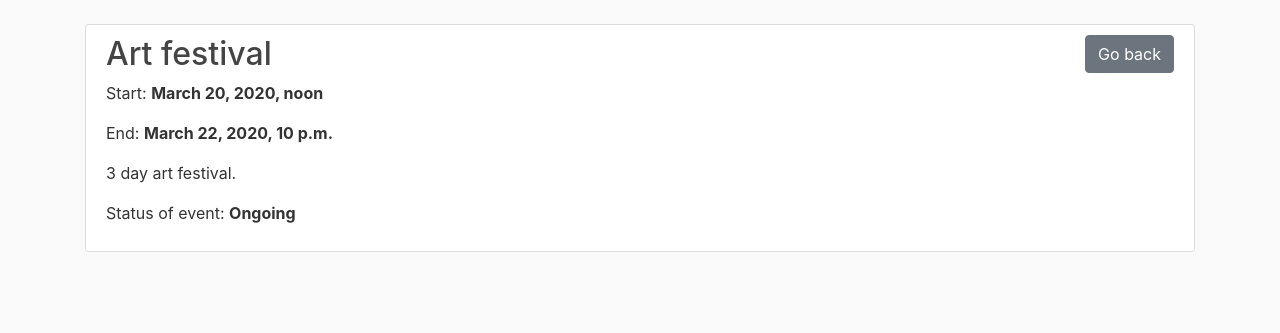
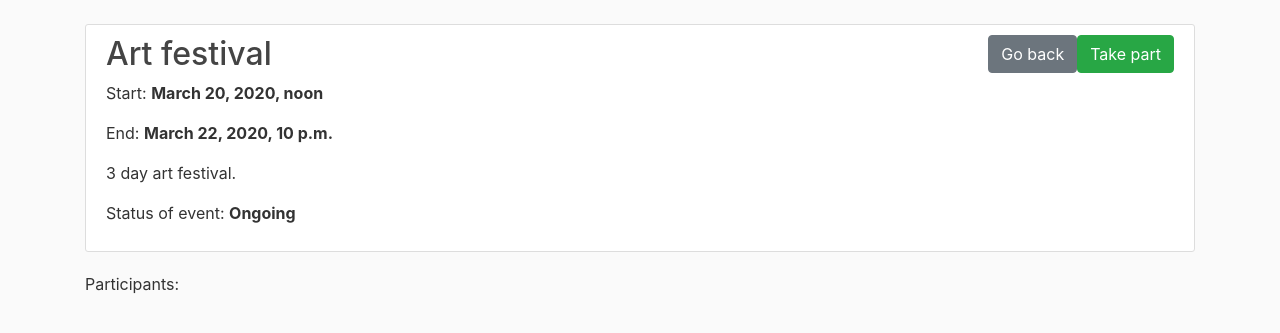
Before and after one commit to pzacha/event_calendar, a Django app: page /events/1/ in a window 1280 px wide. Shown: the part 56-389 px from the top of the page. Run offline with Django 3.2, Linux system fonts and the light colour scheme; a user stored in the database is signed in; data comes from the database, SQL or seed files in the repository; both versions use the stored data as it was after the commit; some libraries are stand-ins or nearby versions.

Commit message:
Added take_part and resign from event method.

```diff
--- a/event_calendar/events/models.py
+++ b/event_calendar/events/models.py
@@ -13,7 +13,7 @@ class Event(models.Model):
     start_date = models.DateTimeField()
     end_date = models.DateTimeField()
     desc = models.TextField("Event description", blank=True, max_length=1500)
-    participants = models.ManyToManyField(CustomUser, related_name="events")
+    participants = models.ManyToManyField(CustomUser, blank=True, related_name="events")
 
     def __str__(self):
         return self.name
@@ -30,6 +30,12 @@ class Event(models.Model):
         if self.start_date > self.end_date:
             raise ValidationError({"end_date": ("Event cannot end before it started.")})
 
+    def take_part(self, current_user):
+        self.participants.add(current_user)
+
+    def resign(self, current_user):
+        self.participants.remove(current_user)
+
     def get_event_url(self):
         url = reverse("events:Detail", args=[self.id,])
         return '<a href="%s">%s</a>' % (url, str(self.name))
--- a/event_calendar/events/templates/events/detail.html
+++ b/event_calendar/events/templates/events/detail.html
@@ -1,7 +1,6 @@
 {% extends 'base.html' %}
 {% block content %}
 <article class="media content-section">
-    <img class="rounded-circle article-img" src="{{ object.author.profile.image.url }}">
     <div class="media-body">
         <h2 class="article-title">{{ event.name }}</h2>
         <p class="article-content">Start: <strong>{{event.start_date}}</strong></p>
@@ -11,6 +10,22 @@
 
     </div>
     <a class="btn btn-secondary" href="{{request.META.HTTP_REFERER}}" role="button">Go back</a>
+    {% if user.is_authenticated %}
+    {% if event in user.events.all %}
+    <a class="btn btn-danger" href="{% url 'events:Manage' instruction='resign' pk=event.id%}" role="button">Resign</a>
+    {% else %}
+    <a class="btn btn-success" href="{% url 'events:Manage' instruction='take_part' pk=event.id%}" role="button">Take
+        part</a>
+    {% endif %}
+    {% endif %}
 </article>
 
+<p>Participants:</p>
+
+<div class="list-group">
+    {% for participant in event.participants.all %}
+    <a href="{% url 'events:Detail' event.id %}" class="list-group-item list-group-item-action">{{ participant }}</a>
+    {% endfor %}
+</div>
+
 {% endblock content %}
--- a/event_calendar/events/urls.py
+++ b/event_calendar/events/urls.py
@@ -22,4 +22,5 @@ urlpatterns = [
         name="Calendar",
     ),
     path("create/", views.EventCreateView.as_view(), name="Create"),
+    path("<instruction>/<pk>/", views.manage_participants, name="Manage"),
 ]
--- a/event_calendar/events/views.py
+++ b/event_calendar/events/views.py
@@ -3,6 +3,7 @@ from django.utils import timezone
 from django.urls import reverse_lazy
 from django.utils.safestring import mark_safe
 from django.http import request
+from django.shortcuts import redirect
 
 from bootstrap_datepicker_plus import DateTimePickerInput
 
@@ -119,3 +120,13 @@ class EventCreateView(generic.edit.CreateView):
         form.fields["start_date"].widget = DateTimePickerInput()
         form.fields["end_date"].widget = DateTimePickerInput()
         return form
+
+
+def manage_participants(request, instruction, pk):
+    event = Event.objects.get(pk=pk)
+    if instruction == "take_part":
+        event.take_part(request.user)
+    elif instruction == "resign":
+        event.resign(request.user)
+
+    return redirect("events:Calendar")
```
Also changed, not shown: event_calendar/users/templates/users/account.html (+9 -0 lines), event_calendar/db.sqlite3, event_calendar/events/migrations/0003_auto_20200321_0939.py (added), img/account.PNG, img/detail.PNG, img/detail2.PNG (added).
